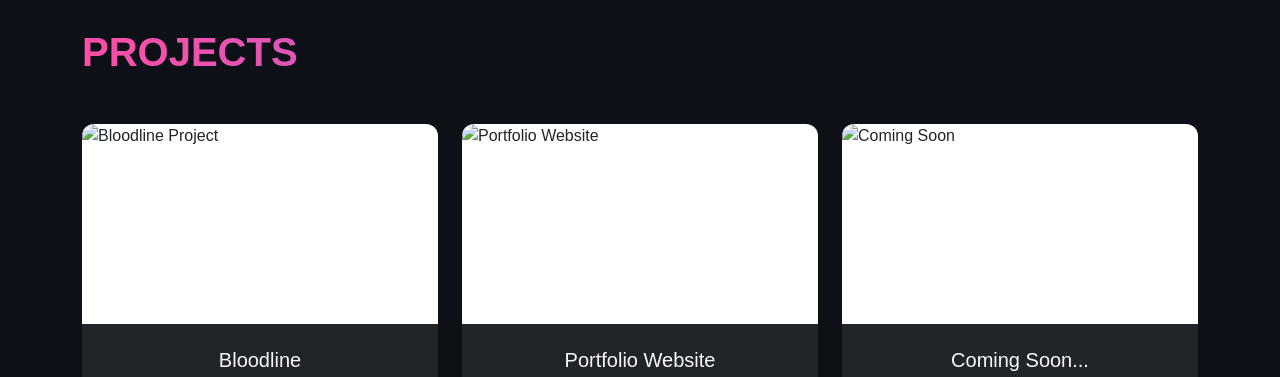
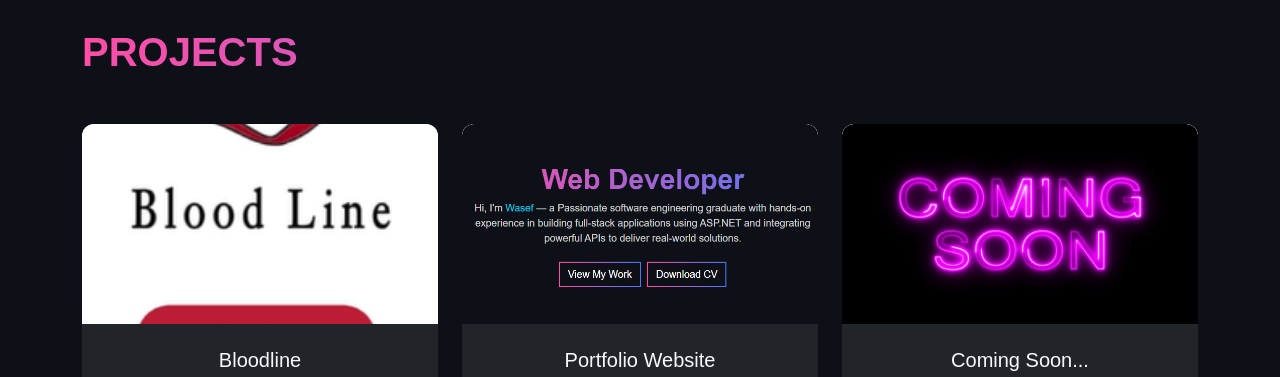
Before and after one commit to waseftariq03/Wasef-Portfolio, a plain HTML site: page index.html in a window 1280 px wide. Shown: the part 1820-2197 px from the top of the page. Drawn offline with nearby package versions, Linux system fonts and the light colour scheme; the site is published under a folder, as on GitHub Pages, so addresses that start at the root find nothing.

Commit message:
Update index.html

```diff
--- a/index.html
+++ b/index.html
@@ -96,7 +96,7 @@
       <div class="row g-4 justify-content-center">
         <div class="col-md-4">
           <div class="card project-card h-100 border-0">
-            <img src="/Images/BloodLineLoginImage.jpg" class="card-img-top" alt="Bloodline Project" />
+            <img src="Images/BloodLineLoginImage.jpg" class="card-img-top" alt="Bloodline Project" />
             <div class="card-body bg-dark text-light text-center">
               <h5 class="card-title">Bloodline</h5>
               <p class="card-text">A donation management system developed with Flutter and Dart with Python in the backend.</p>
@@ -107,7 +107,7 @@
 
         <div class="col-md-4">
           <div class="card project-card h-100 border-0">
-            <img src="/Images/MyPortfolioImage.jpg" class="card-img-top" alt="Portfolio Website" />
+            <img src="Images/MyPortfolioImage.jpg" class="card-img-top" alt="Portfolio Website" />
             <div class="card-body bg-dark text-light text-center">
               <h5 class="card-title">Portfolio Website</h5>
               <p class="card-text">The website you're browsing now — designed and built with HTML, CSS, Bootstrap, and JS.</p>
@@ -118,7 +118,7 @@
 
         <div class="col-md-4">
           <div class="card project-card h-100 border-0">
-            <img src="/Images/comingSoon.jpg" class="card-img-top" alt="Coming Soon" />
+            <img src="Images/comingSoon.jpg" class="card-img-top" alt="Coming Soon" />
             <div class="card-body bg-dark text-light text-center">
               <h5 class="card-title">Coming Soon...</h5>
               <p class="card-text">Something awesome is on the way!</p>
```
